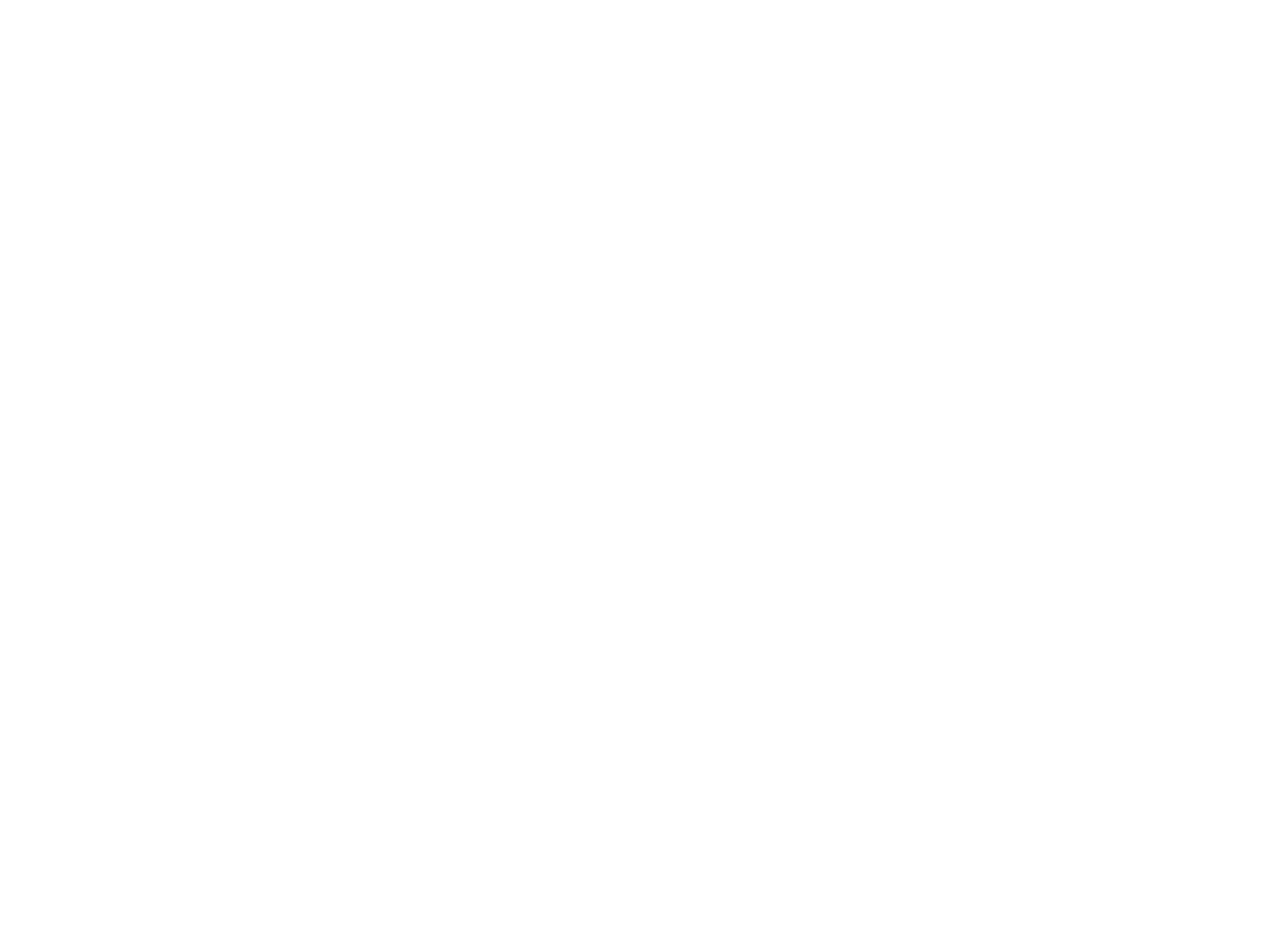
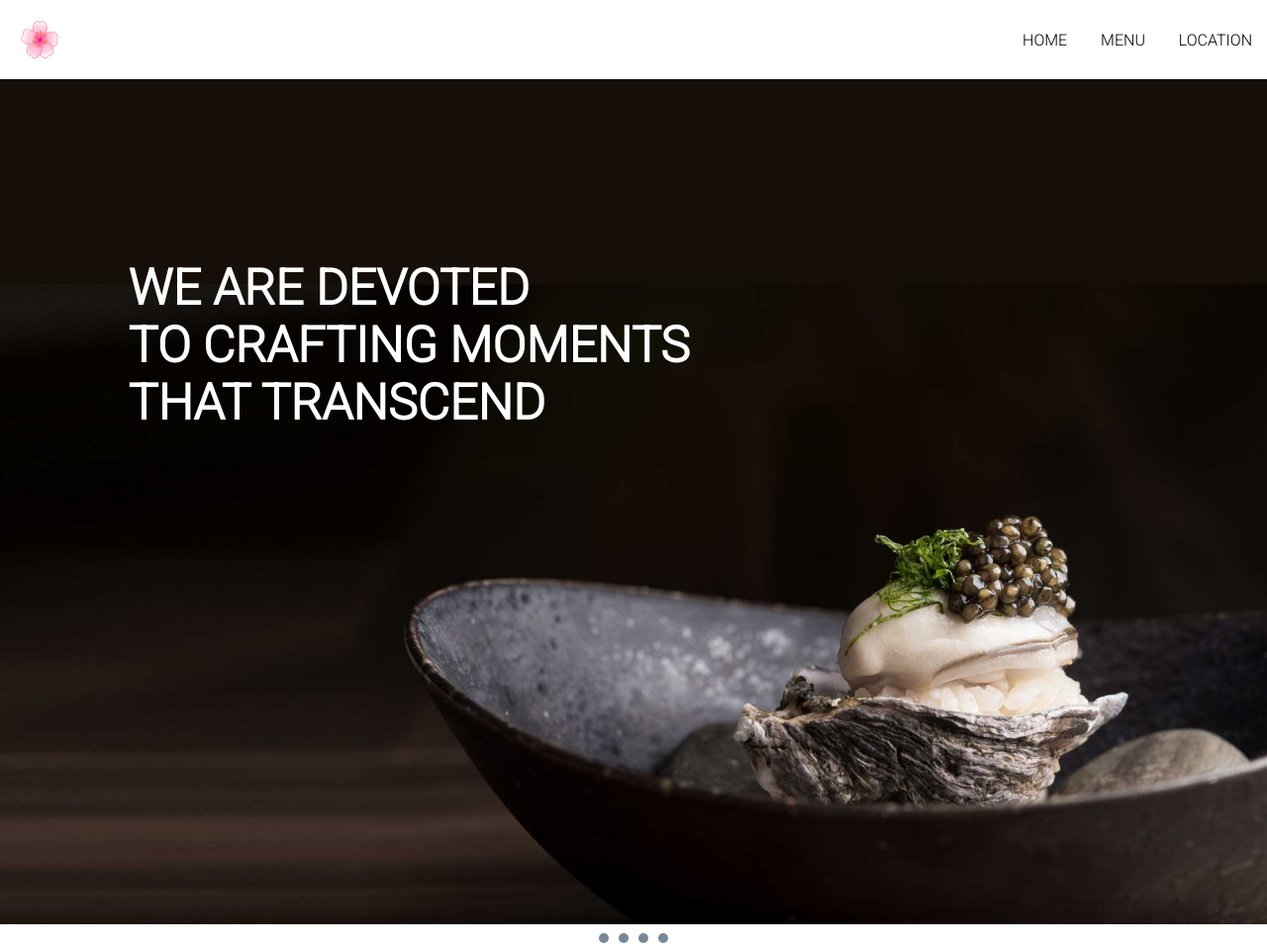
Before and after one commit to jessicaawhy/TheOdinProject-RestaurantPage, a website: page dist/index.html in a window 1280 px wide. Shown: the whole page at 99% size. Before the commit the page ends 800 px from the top, so only its background shows below. Drawn offline with Linux system fonts and the light colour scheme.

Commit message:
Add home page and basic styling

```diff
--- a/dist/index.html
+++ b/dist/index.html
@@ -2,11 +2,40 @@
 <html>
   <head>
     <link rel="preconnect" href="https://fonts.gstatic.com">
-    <link href="https://fonts.googleapis.com/css2?family=Lato&display=swap" rel="stylesheet">
+<link href="https://fonts.googleapis.com/css2?family=Roboto:wght@100;300&display=swap" rel="stylesheet">
     <link href="./style.css" rel="stylesheet">
   </head>
   <body>
-    <div id="content"></div>
+    <div id="content">
+      <div id="header">
+        <img src="blossom.png" id="header-logo">
+        <div id="link-container">
+          <a>HOME</a>
+          <a>MENU</a>
+          <a>LOCATION</a>
+        </div>
+      </div>
+    </div>
+    <div class="container">
+      <div>
+        <img src="./homepage-images/1.jpg" id="home-photo">
+      </div>
+      <h1 class="centered">
+        WE ARE DEVOTED
+        <br>
+        TO CRAFTING MOMENTS
+        <br>
+        THAT TRANSCEND
+      </h1>
+      <h2 class="left"><</h2>
+      <h2 class="right">></h2>
+    </div>
+    <div class="circles">
+      <p></p>
+      <p></p>
+      <p></p>
+      <p></p>
+    </div>
     <script src="main.js"></script>
   </body>
 </html>
--- a/dist/main.js
+++ /dev/null
@@ -1,2 +0,0 @@
-!function(e){var t={};function r(n){if(t[n])return t[n].exports;var o=t[n]={i:n,l:!1,exports:{}};return e[n].call(o.exports,o,o.exports,r),o.l=!0,o.exports}r.m=e,r.c=t,r.d=function(e,t,n){r.o(e,t)||Object.defineProperty(e,t,{enumerable:!0,get:n})},r.r=function(e){"undefined"!=typeof Symbol&&Symbol.toStringTag&&Object.defineProperty(e,Symbol.toStringTag,{value:"Module"}),Object.defineProperty(e,"__esModule",{value:!0})},r.t=function(e,t){if(1&t&&(e=r(e)),8&t)return e;if(4&t&&"object"==typeof e&&e&&e.__esModule)return e;var n=Object.create(null);if(r.r(n),Object.defineProperty(n,"default",{enumerable:!0,value:e}),2&t&&"string"!=typeof e)for(var o in e)r.d(n,o,function(t){return e[t]}.bind(null,o));return n},r.n=function(e){var t=e&&e.__esModule?function(){return e.default}:function(){return e};return r.d(t,"a",t),t},r.o=function(e,t){return Object.prototype.hasOwnProperty.call(e,t)},r.p="",r(r.s=0)}([function(e,t){}]);
-//# sourceMappingURL=main.js.map
--- a/dist/style.css
+++ b/dist/style.css
@@ -1,3 +1,88 @@
 * {
-  font-family: 'Lato', sans-serif;
+  font-family: 'Roboto', sans-serif;
+  margin: 0;
+  padding: 0;
 }
+
+#header {
+  display: flex;
+  flex-direction: row;
+  justify-content: space-between;
+  align-items: center;
+}
+
+#header-logo {
+  height: 50px;
+  width: 50px;
+  padding: 15px;
+}
+
+#link-container > * {
+  padding: 15px;
+}
+
+#home-photo {
+  width: 100%;
+}
+
+h1, p {
+  width: 50%;
+  margin-left: 40px;
+  margin-right: 40px;
+  margin-top: 10px;
+  margin-bottom: 10px;
+}
+
+.container {
+  position: relative;
+  text-align: left;
+}
+
+.centered {
+  position: absolute;
+  top: 20%;
+  left: 7%;
+  width: 50%;
+  color: white;
+  font-size: 50px;
+}
+
+.left {
+  display: none;
+  position: absolute;
+  top: 50%;
+  left: 5%;
+  color: white;
+  font-size: 30px;
+}
+
+.right {
+  display: none;
+  position: absolute;
+  top: 50%;
+  left: 95%;
+  color: white;
+  font-size: 30px;
+}
+
+.container:hover .left, .container:hover .right {
+  display: block;
+}
+
+.left:hover, .right:hover {
+  color: gray;
+}
+
+.circles {
+  display: flex;
+  flex-direction: row;
+  justify-content: center;
+}
+
+.circles > * {
+  border-radius: 50%;
+  height: 10px;
+  width: 10px;
+  background-color: lightslategray;
+  margin: 5px;
+}
```
Also changed, not shown: package.json (+5 -9 lines), dist/blossom.png (added), dist/homepage-images/1.jpg (added), 1 other file.
